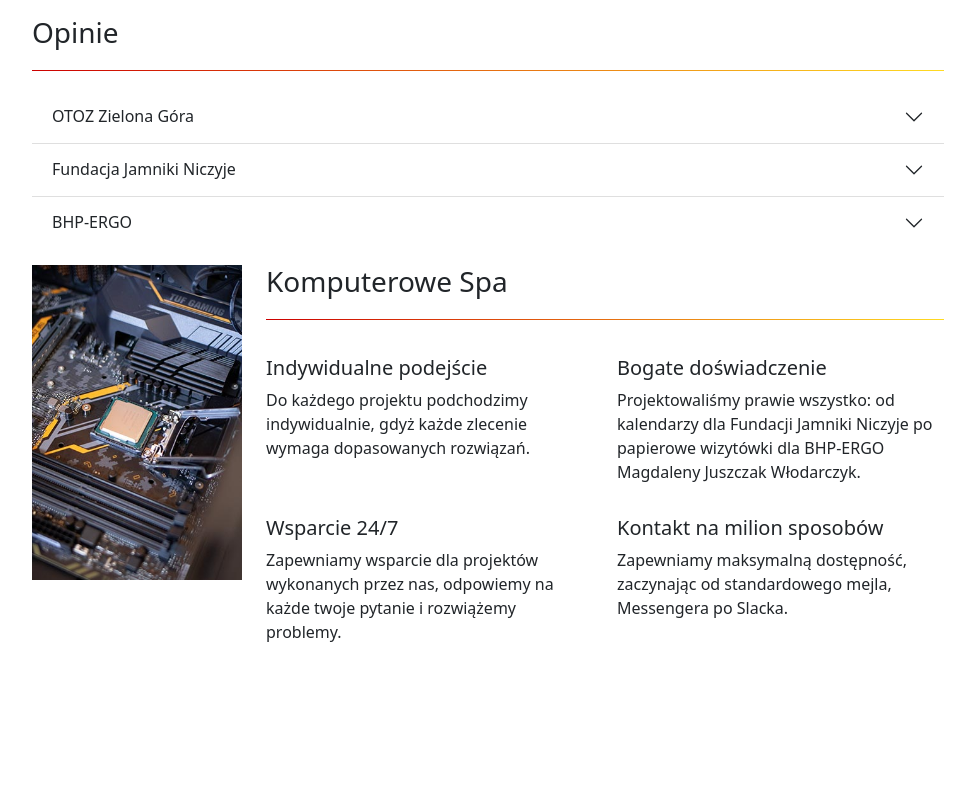
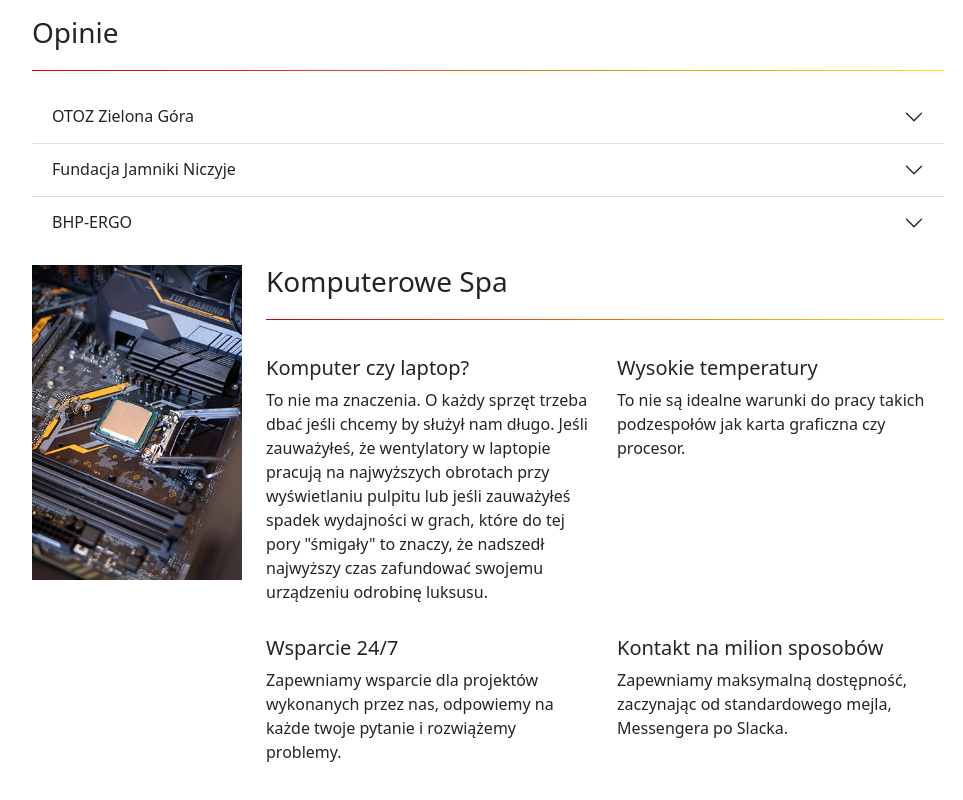
Before and after one commit to mapastudiopl/beta, a plain HTML site: page index.html in a window 1280 px wide. Shown: the part 2919-3719 px from the top of the page, without its empty margins (152-1115 px from the left). Before the commit the page ends 3611 px from the top, so only its background shows below. Drawn offline with nearby package versions, Linux system fonts and the light colour scheme.

Commit message:
Update index.html

```diff
--- a/index.html
+++ b/index.html
@@ -191,10 +191,10 @@
                   <h3 class="h3" id="#pc_spa">Komputerowe Spa</h3>
                   <div class="divider divider-gradient mr-auto"></div>
                   <div class="row row-30 row-cols-1 row-cols-md-2 row-cols-lg-2">
-                    <div class="col py-3"><h5 class="h5">Indywidualne podejście</h5>
-                      Do każdego projektu podchodzimy indywidualnie, gdyż każde zlecenie wymaga dopasowanych rozwiązań.</div>
-                    <div class="col py-3"><h5 class="h5">Bogate doświadczenie</h5>
-                      Projektowaliśmy prawie wszystko: od kalendarzy dla Fundacji Jamniki Niczyje po papierowe wizytówki dla BHP-ERGO Magdaleny Juszczak Włodarczyk.</div>
+                    <div class="col py-3"><h5 class="h5">Komputer czy laptop?</h5>
+                      To nie ma znaczenia. O każdy sprzęt trzeba dbać jeśli chcemy by służył nam długo. Jeśli zauważyłeś, że wentylatory w laptopie pracują na najwyższych obrotach przy wyświetlaniu pulpitu lub jeśli zauważyłeś spadek wydajności w grach, które do tej pory "śmigały" to znaczy, że nadszedł najwyższy czas zafundować swojemu urządzeniu odrobinę luksusu. </div>
+                    <div class="col py-3"><h5 class="h5">Wysokie temperatury</h5>
+                      To nie są idealne warunki do pracy takich podzespołów jak karta graficzna czy procesor. </div>
                     <div class="col py-3"><h5 class="h5">Wsparcie 24/7</h5>
                       Zapewniamy wsparcie dla projektów wykonanych przez nas, odpowiemy na każde twoje pytanie i rozwiążemy problemy.</div>
                     <div class="col py-3"><h5 class="h5">Kontakt na milion sposobów</h5>
```
